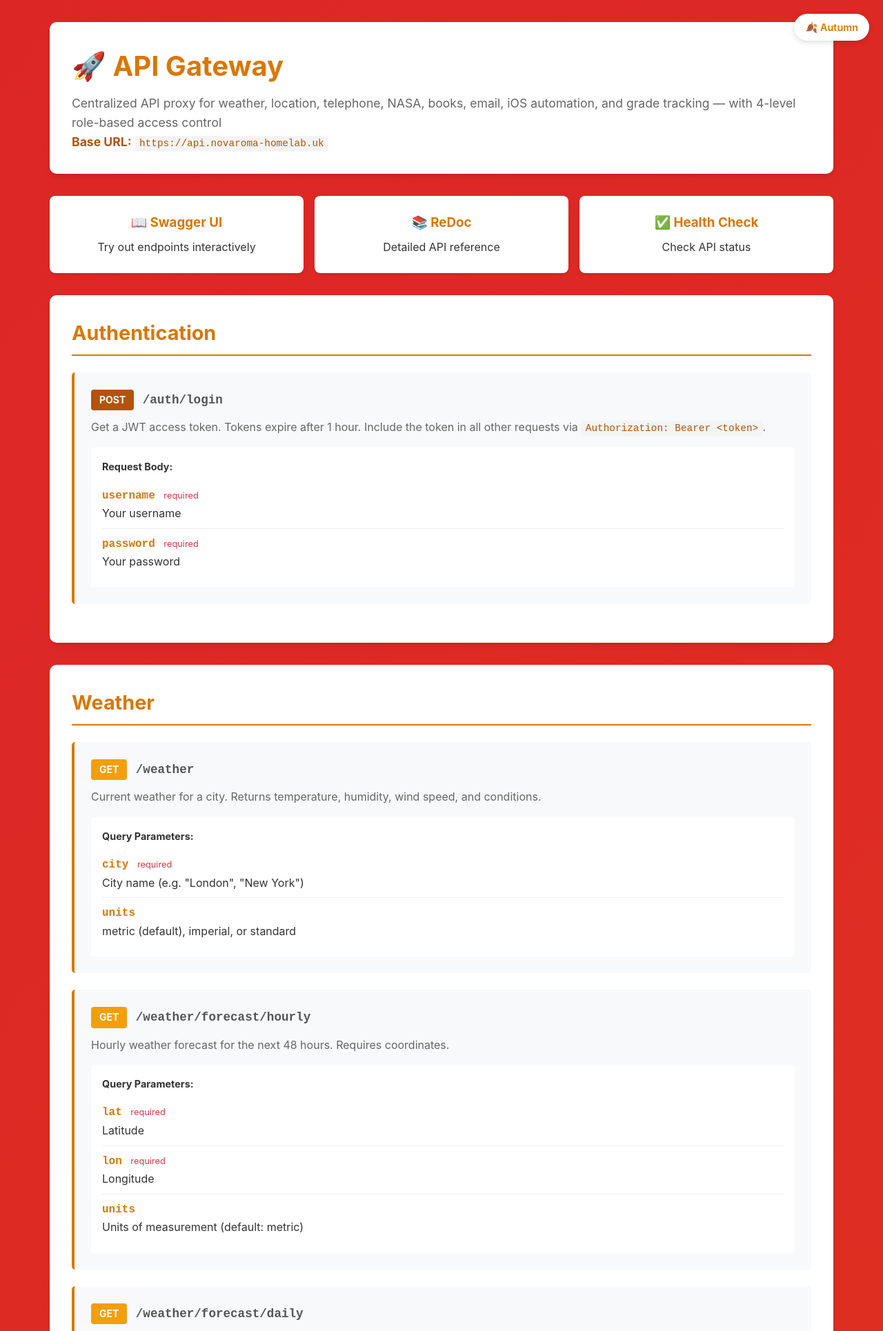
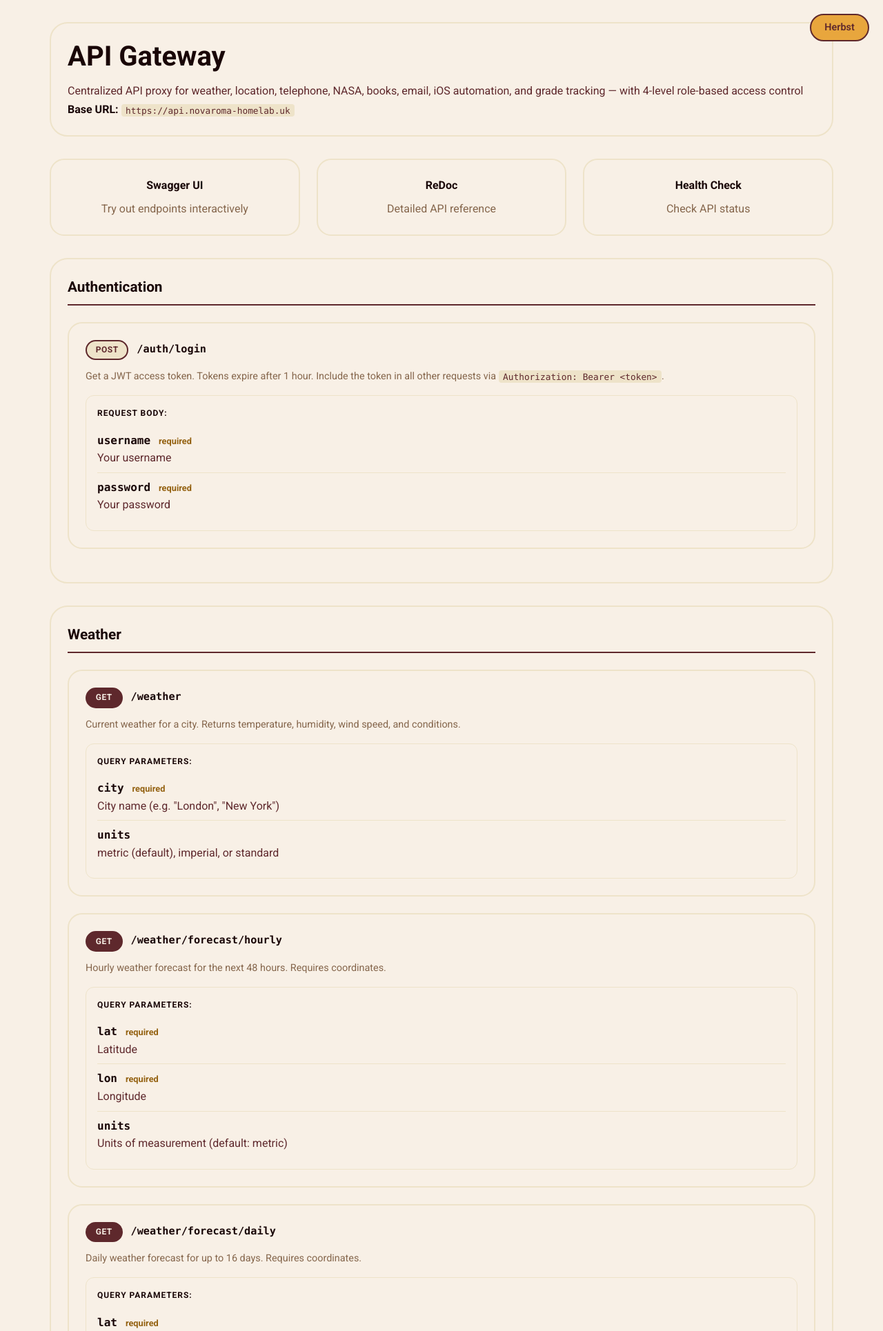
Before and after one commit to JestingDart4369/Api_Novaroma-Homelab, a FastAPI app: page / in a window 1280 px wide. Shown: the top 1930 px of the page at 69% size. Run offline with FastAPI, Linux system fonts and the light colour scheme; parts of the project's set-up code (start-up, migrations or seed data) failed here and were passed over.

Commit message:
Restyle API docs page with the Nova Roma design system
Burgundy/cream tokens, 2px outlines, pill method badges, no shadows or
gradients, light and dark themes, and the four seasons mapped to
Fruehling/Sommer/Herbst/Winter. Content is unchanged; emoji removed from
headings per the brand rules.

Co-Authored-By: Claude Sonnet 5.5 <noreply@anthropic.com>
Claude-Session: https://claude.ai/code/session_018gmidyHjarVZTLB6aUK9RJ

```diff
--- a/legacy/app/templates/index.html
+++ b/legacy/app/templates/index.html
@@ -3,7 +3,11 @@
 <head>
     <meta charset="UTF-8">
     <meta name="viewport" content="width=device-width, initial-scale=1.0">
-    <title>API Gateway Documentation</title>
+    <title>Novaroma API Gateway</title>
+    <meta name="color-scheme" content="light dark">
+    <link rel="preconnect" href="https://fonts.googleapis.com">
+    <link rel="preconnect" href="https://fonts.gstatic.com" crossorigin>
+    <link href="https://fonts.googleapis.com/css2?family=Roboto:wght@400;600;700&display=swap" rel="stylesheet">
     <style>
         * {
             margin: 0;
@@ -11,62 +15,91 @@
             box-sizing: border-box;
         }
 
+        /* Nova Roma design system — Standard theme (light) */
         :root {
-            --primary: #D97706;
-            --primary-light: #FCD34D;
-            --primary-dark: #B45309;
-            --bg-gradient-start: #DC2626;
-            --bg-gradient-end: #EA580C;
-            --accent: #F59E0B;
-        }
-
-        /* Spring theme (March-May) */
+            --bg: #f6f7fb;
+            --main: #5e282c;
+            --text: #190607;
+            --accent: #eee3c9;
+            --muted: #7e6e56;
+            --season: #eee3c9;
+            --season-ink: #886c2b;
+            --btn-pressed: #451d20;
+            --line: 2px;
+            --hairline: 1px;
+            --radius-pill: 999px;
+            --radius-section: 26px;
+            --radius-card: 21px;
+            --radius-item: 12px;
+            --radius-code: 4px;
+            --font-sans: Roboto, -apple-system, BlinkMacSystemFont, 'Segoe UI', sans-serif;
+            --font-mono: ui-monospace, SFMono-Regular, Menlo, Consolas, monospace;
+            /* aliases used by inline styles */
+            --primary: var(--main);
+        }
+
+        /* Frühling (March-May) */
         body.spring {
-            --primary: #10B981;
-            --primary-light: #6EE7B7;
-            --primary-dark: #047857;
-            --bg-gradient-start: #059669;
-            --bg-gradient-end: #10B981;
-            --accent: #34D399;
-        }
-
-        /* Summer theme (June-August) */
+            --bg: #fbf3f6;
+            --muted: #8e6271;
+            --season: #f5c2d6;
+            --season-ink: #d02267;
+        }
+
+        /* Sommer (June-August) */
         body.summer {
-            --primary: #3B82F6;
-            --primary-light: #93C5FD;
-            --primary-dark: #1E40AF;
-            --bg-gradient-start: #0EA5E9;
-            --bg-gradient-end: #8B5CF6;
-            --accent: #06B6D4;
-        }
-
-        /* Autumn theme (September-November) */
+            --bg: #fdf8ea;
+            --muted: #836e42;
+            --season: #ffd66b;
+            --season-ink: #916900;
+        }
+
+        /* Herbst (September-November) */
         body.autumn {
-            --primary: #D97706;
-            --primary-light: #FCD34D;
-            --primary-dark: #B45309;
-            --bg-gradient-start: #DC2626;
-            --bg-gradient-end: #EA580C;
-            --accent: #F59E0B;
-        }
-
-        /* Winter theme (December-February) */
+            --bg: #f8f0e6;
+            --muted: #85664c;
+            --season: #e8a63d;
+            --season-ink: #946212;
+        }
+
+        /* Winter (December-February) */
         body.winter {
-            --primary: #06B6D4;
-            --primary-light: #A5F3FC;
-            --primary-dark: #0E7490;
-            --bg-gradient-start: #0891B2;
-            --bg-gradient-end: #6366F1;
-            --accent: #38BDF8;
+            --bg: #f1f5fa;
+            --muted: #5c7084;
+            --season: #bfdcf5;
+            --season-ink: #1d71b9;
+        }
+
+        /* Dark: the brand inverted, seasons override bg / muted / season / season-ink */
+        @media (prefers-color-scheme: dark) {
+            :root {
+                --bg: #1b0e0f;
+                --main: #eee3c9;
+                --text: #fff8ea;
+                --accent: #6e3338;
+                --muted: #b7a68b;
+                --season: #6e3338;
+                --season-ink: #eee3c9;
+                --btn-pressed: #cfc2a3;
+            }
+            body.spring { --bg: #1f0f14; --muted: #cfa6b6; --season: #6b2c43; --season-ink: #f29bbb; }
+            body.summer { --bg: #1d1608; --muted: #cdb67e; --season: #5a4510; --season-ink: #f5cf5f; }
+            body.autumn { --bg: #1d1109; --muted: #cfa883; --season: #6a4513; --season-ink: #eeb25a; }
+            body.winter { --bg: #0e1620; --muted: #9db6cc; --season: #25405c; --season-ink: #8dc2ee; }
         }
 
         body {
-            font-family: -apple-system, BlinkMacSystemFont, 'Segoe UI', Roboto, Oxygen, Ubuntu, Cantarell, sans-serif;
+            font-family: var(--font-sans);
             line-height: 1.6;
-            color: #333;
-            background: linear-gradient(135deg, var(--bg-gradient-start) 0%, var(--bg-gradient-end) 100%);
+            color: var(--main);
+            background: var(--bg);
             min-height: 100vh;
-            transition: background 0.5s ease;
+        }
+
+        a:focus-visible,
+        button:focus-visible {
+            outline: 3px solid var(--text);
+            outline-offset: 2px;
         }
 
         .container {
@@ -79,140 +112,135 @@
             position: fixed;
             top: 20px;
             right: 20px;
-            background: white;
-            padding: 0.5rem 1rem;
-            border-radius: 20px;
-            box-shadow: 0 2px 8px rgba(0,0,0,0.15);
+            background: var(--season);
+            color: var(--main);
+            padding: 0.4rem 1.2rem;
+            border: var(--line) solid var(--main);
+            border-radius: var(--radius-pill);
             font-size: 0.9rem;
             font-weight: 600;
-            color: var(--primary);
             z-index: 1000;
         }
 
+        .header,
+        .content,
+        .footer {
+            background: var(--bg);
+            border: var(--line) solid var(--accent);
+            border-radius: var(--radius-section);
+            padding: 1.5rem;
+            margin-bottom: 2rem;
+        }
+
         .header {
-            background: white;
-            border-radius: 10px;
-            padding: 2rem;
-            margin-bottom: 2rem;
-            box-shadow: 0 4px 6px rgba(0,0,0,0.1);
-            animation: fadeInUp 0.6s ease;
-        }
-
-        @keyframes fadeInUp {
-            from {
-                opacity: 0;
-                transform: translateY(20px);
-            }
-            to {
-                opacity: 1;
-                transform: translateY(0);
-            }
+            border-bottom-color: var(--accent);
         }
 
         .header h1 {
-            color: var(--primary);
+            color: var(--text);
             font-size: 2.5rem;
-            margin-bottom: 0.5rem;
+            font-weight: 700;
+            line-height: 1.2;
+            margin-bottom: 0.75rem;
         }
 
         .header p {
-            color: #666;
-            font-size: 1.1rem;
+            color: var(--main);
+            font-size: 1rem;
+            line-height: 1.7;
         }
 
         .header p strong {
-            color: var(--primary-dark);
-        }
-
-        .content {
-            background: white;
-            border-radius: 10px;
-            padding: 2rem;
-            margin-bottom: 2rem;
-            box-shadow: 0 4px 6px rgba(0,0,0,0.1);
-            animation: fadeInUp 0.6s ease;
+            color: var(--text);
         }
 
         .endpoint {
-            background: #f8f9fa;
-            border-left: 4px solid var(--primary);
+            background: var(--bg);
+            border: var(--line) solid var(--accent);
             padding: 1.5rem;
             margin-bottom: 1.5rem;
-            border-radius: 5px;
-            transition: transform 0.2s ease, box-shadow 0.2s ease;
+            border-radius: var(--radius-card);
+            transition: border-color 0.2s ease;
         }
 
         .endpoint:hover {
-            transform: translateY(-2px);
-            box-shadow: 0 4px 12px rgba(0,0,0,0.15);
+            border-color: var(--main);
         }
 
         .endpoint h3 {
-            color: var(--primary);
+            color: var(--text);
+            font-size: 1rem;
             margin-bottom: 0.5rem;
         }
 
         .method {
             display: inline-block;
-            padding: 0.25rem 0.75rem;
-            border-radius: 4px;
-            font-weight: bold;
-            font-size: 0.875rem;
+            padding: 0.2rem 0.8rem;
+            border: var(--line) solid var(--main);
+            border-radius: var(--radius-pill);
+            font-weight: 700;
+            font-size: 0.75rem;
+            letter-spacing: 0.04em;
             margin-right: 0.5rem;
         }
 
         .method.get {
+            background: var(--main);
+            color: var(--bg);
+        }
+
+        .method.post {
             background: var(--accent);
-            color: white;
-        }
-
-        .method.post {
-            background: var(--primary-dark);
-            color: white;
+            color: var(--main);
         }
 
         .method.put {
-            background: #7C3AED;
-            color: white;
+            background: var(--season);
+            color: var(--main);
+        }
+
+        .method.patch {
+            background: var(--bg);
+            color: var(--main);
         }
 
         .method.delete {
-            background: #DC2626;
-            color: white;
-        }
-
-        .method.patch {
-            background: #D97706;
-            color: white;
+            background: var(--btn-pressed);
+            border-color: var(--btn-pressed);
+            color: var(--bg);
         }
 
         .endpoint-path {
-            font-family: 'Courier New', monospace;
-            color: #555;
-            font-size: 1.1rem;
+            font-family: var(--font-mono);
+            color: var(--text);
+            font-size: 0.95rem;
         }
 
         .description {
             margin-top: 0.75rem;
-            color: #666;
+            color: var(--muted);
+            font-size: 0.9rem;
         }
 
         .params {
             margin-top: 1rem;
             padding: 1rem;
-            background: white;
-            border-radius: 4px;
+            background: var(--bg);
+            border: var(--hairline) solid var(--accent);
+            border-radius: var(--radius-item);
         }
 
         .params h4 {
-            color: #333;
+            color: var(--text);
             margin-bottom: 0.5rem;
-            font-size: 0.9rem;
+            font-size: 0.75rem;
+            letter-spacing: 0.08em;
+            text-transform: uppercase;
         }
 
         .param {
             padding: 0.5rem 0;
-            border-bottom: 1px solid #eee;
+            border-bottom: var(--hairline) solid var(--accent);
         }
 
         .param:last-child {
@@ -220,63 +248,60 @@
         }
 
         .param-name {
-            font-family: 'Courier New', monospace;
-            color: var(--primary);
-            font-weight: bold;
+            font-family: var(--font-mono);
+            color: var(--text);
+            font-weight: 700;
         }
 
         .param-required {
-            color: #dc3545;
+            color: var(--season-ink);
             font-size: 0.8rem;
+            font-weight: 700;
             margin-left: 0.5rem;
         }
 
         .section-title {
-            color: var(--primary);
-            font-size: 1.8rem;
+            color: var(--text);
+            font-size: 1.3rem;
+            font-weight: 700;
             margin-bottom: 1.5rem;
             padding-bottom: 0.5rem;
-            border-bottom: 2px solid var(--primary);
+            border-bottom: var(--line) solid var(--main);
         }
 
         .role-badge {
             display: inline-block;
-            padding: 0.15rem 0.6rem;
-            border-radius: 12px;
-            font-size: 0.8rem;
+            padding: 0.1rem 0.7rem;
+            border: var(--hairline) solid var(--main);
+            border-radius: var(--radius-pill);
+            font-size: 0.75rem;
             font-weight: 600;
             margin-left: 0.5rem;
         }
 
-        .role-admin { background: #DBEAFE; color: #1E40AF; }
-        .role-super { background: #EDE9FE; color: #7C3AED; }
-        .role-root  { background: #FEE2E2; color: #DC2626; }
+        .role-admin { background: var(--accent); color: var(--main); }
+        .role-super { background: var(--season); color: var(--main); }
+        .role-root  { background: var(--main); color: var(--bg); }
 
         .footer {
-            background: white;
-            border-radius: 10px;
-            padding: 1.5rem;
             text-align: center;
-            box-shadow: 0 4px 6px rgba(0,0,0,0.1);
-            color: #666;
-            animation: fadeInUp 0.6s ease;
+            color: var(--main);
+            font-size: 0.8rem;
         }
 
         .footer a {
-            color: var(--primary);
-            text-decoration: none;
-            font-weight: bold;
+            color: var(--main);
+            font-weight: 700;
             transition: color 0.2s ease;
         }
 
         .footer a:hover {
-            color: var(--primary-dark);
-            text-decoration: underline;
+            color: var(--muted);
         }
 
         .quick-links {
             display: flex;
-            gap: 1rem;
+            gap: 1.5rem;
             margin-bottom: 2rem;
             flex-wrap: wrap;
         }
@@ -284,34 +309,35 @@
         .quick-link {
             flex: 1;
             min-width: 250px;
-            background: white;
+            background: var(--bg);
             padding: 1.5rem;
-            border-radius: 8px;
+            border: var(--line) solid var(--accent);
+            border-radius: var(--radius-card);
             text-align: center;
-            box-shadow: 0 2px 4px rgba(0,0,0,0.1);
             text-decoration: none;
-            color: #333;
-            transition: transform 0.2s ease, box-shadow 0.2s ease;
-            animation: fadeInUp 0.6s ease;
+            color: var(--muted);
+            transition: border-color 0.2s ease, background-color 0.2s ease;
         }
 
         .quick-link:hover {
-            transform: translateY(-4px);
-            box-shadow: 0 6px 12px rgba(0,0,0,0.15);
+            border-color: var(--main);
+            background: var(--season);
+            color: var(--main);
         }
 
         .quick-link h3 {
-            color: var(--primary);
+            color: var(--text);
+            font-size: 1rem;
             margin-bottom: 0.5rem;
         }
 
         code {
-            background: #f4f4f4;
-            padding: 0.2rem 0.4rem;
-            border-radius: 3px;
-            font-family: 'Courier New', monospace;
-            font-size: 0.9rem;
-            color: var(--primary-dark);
+            background: var(--accent);
+            padding: 0.1rem 0.4rem;
+            border-radius: var(--radius-code);
+            font-family: var(--font-mono);
+            font-size: 0.8rem;
+            color: var(--main);
         }
 
         @media (max-width: 768px) {
@@ -334,26 +360,26 @@
     </style>
 </head>
 <body>
-    <div class="season-indicator" id="seasonIndicator">🍂 Autumn</div>
+    <div class="season-indicator" id="seasonIndicator">Herbst</div>
 
     <div class="container">
         <div class="header">
-            <h1>🚀 API Gateway</h1>
+            <h1>API Gateway</h1>
             <p>Centralized API proxy for weather, location, telephone, NASA, books, email, iOS automation, and grade tracking — with 4-level role-based access control</p>
             <p><strong>Base URL:</strong> <code>https://api.novaroma-homelab.uk</code></p>
         </div>
 
         <div class="quick-links">
             <a href="/docs" class="quick-link">
-                <h3>📖 Swagger UI</h3>
+                <h3>Swagger UI</h3>
                 <p>Try out endpoints interactively</p>
             </a>
             <a href="/redoc" class="quick-link">
-                <h3>📚 ReDoc</h3>
+                <h3>ReDoc</h3>
                 <p>Detailed API reference</p>
             </a>
             <a href="/health" class="quick-link">
-                <h3>✅ Health Check</h3>
+                <h3>Health Check</h3>
                 <p>Check API status</p>
             </a>
         </div>
@@ -1467,25 +1493,24 @@
     <script>
         function applySeason() {
             const month = new Date().getMonth() + 1;
-            let season, emoji;
+            let season, label;
 
             if (month >= 3 && month <= 5) {
                 season = 'spring';
-                emoji = '🌸';
+                label = 'Frühling';
             } else if (month >= 6 && month <= 8) {
                 season = 'summer';
-                emoji = '☀️';
+                label = 'Sommer';
             } else if (month >= 9 && month <= 11) {
                 season = 'autumn';
-                emoji = '🍂';
+                label = 'Herbst';
             } else {
                 season = 'winter';
-                emoji = '❄️';
+                label = 'Winter';
             }
 
             document.body.className = season;
-            document.getElementById('seasonIndicator').textContent =
-                `${emoji} ${season.charAt(0).toUpperCase() + season.slice(1)}`;
+            document.getElementById('seasonIndicator').textContent = label;
         }
 
         applySeason();
```
Also changed, not shown: other parts of legacy/app/templates/index.html (+23 -23 lines).
